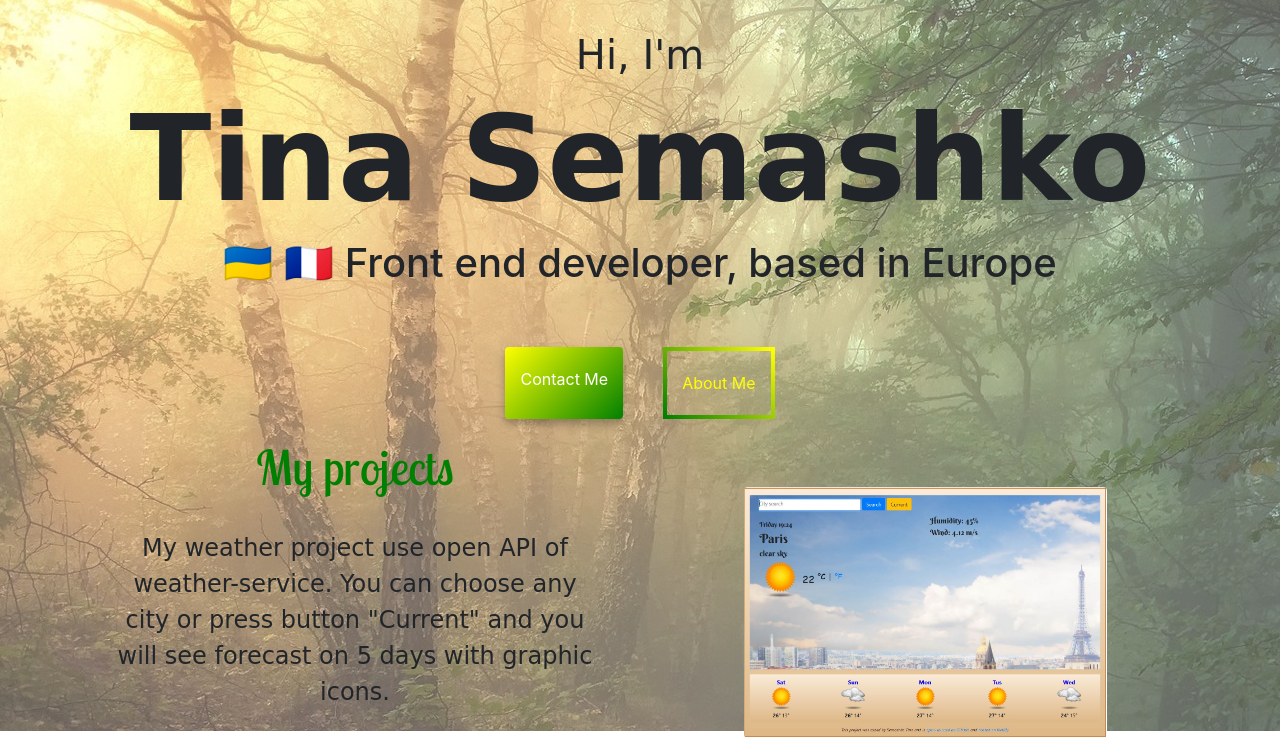
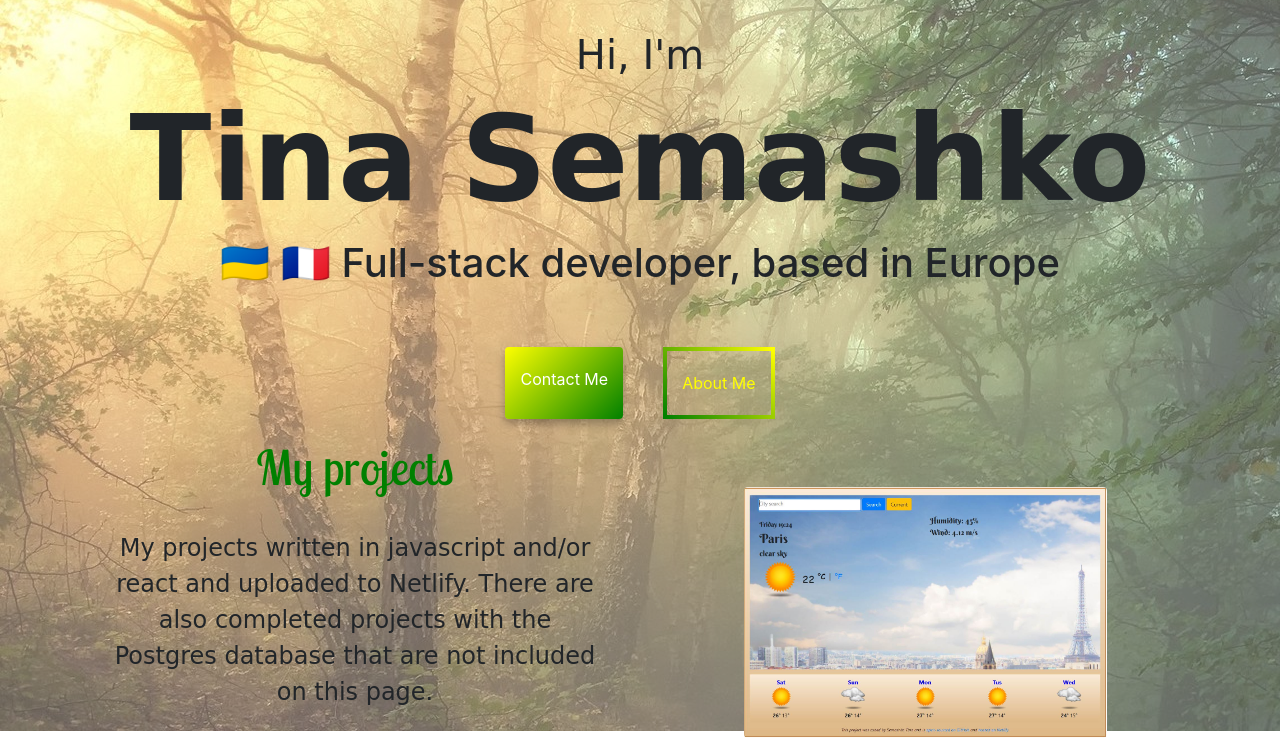
Before and after one commit to TinaSemashko/Portfolio, a plain HTML site: page homepage.html in a window 1280 px wide. Shown: the part 69-808 px from the top of the page. Drawn offline with nearby package versions, Linux system fonts and the light colour scheme; a web font is replaced by a local one.

Commit message:
full stack

```diff
--- a/homepage.html
+++ b/homepage.html
@@ -9,7 +9,7 @@
       content="Site content information about Tina Semashko - front-end developer, based in Europe, about my life, my work and my cats"
     />
 
-    <title>Front-end developer Tina Semashko</title>
+    <title>Full-stack developer Tina Semashko</title>
     <link
       rel="stylesheet"
       href="https://stackpath.bootstrapcdn.com/bootstrap/4.5.0/css/bootstrap.min.css"
@@ -74,7 +74,7 @@
     <div class="container">
       <h1>Hi, I'm</h1>
       <h2><strong>Tina Semashko</strong></h2>
-      <h3>🇺🇦 🇫🇷 Front end developer, based in Europe</h3>
+      <h3>🇺🇦 🇫🇷 Full-stack developer, based in Europe</h3>
       <div class="navigation-links">
         <a href="contacts.html#contact" class="contact-link">Contact me</a>
         <a href="about.html" class="about-link">About me</a>
@@ -86,7 +86,7 @@
         <div class="col">
           <h3 class="md-5 header3">My projects</h3>
           <p class="mb-5 ">
-            My weather project use open API of weather-service. You can choose any city or press button "Current" and you will see forecast on 5 days with graphic icons.
+            My projects written in javascript and/or react and uploaded to Netlify. There are also completed projects with the Postgres database that are not included on this page.
           </p>
           <a href="work.html"
             class="btn link-btn"
```
